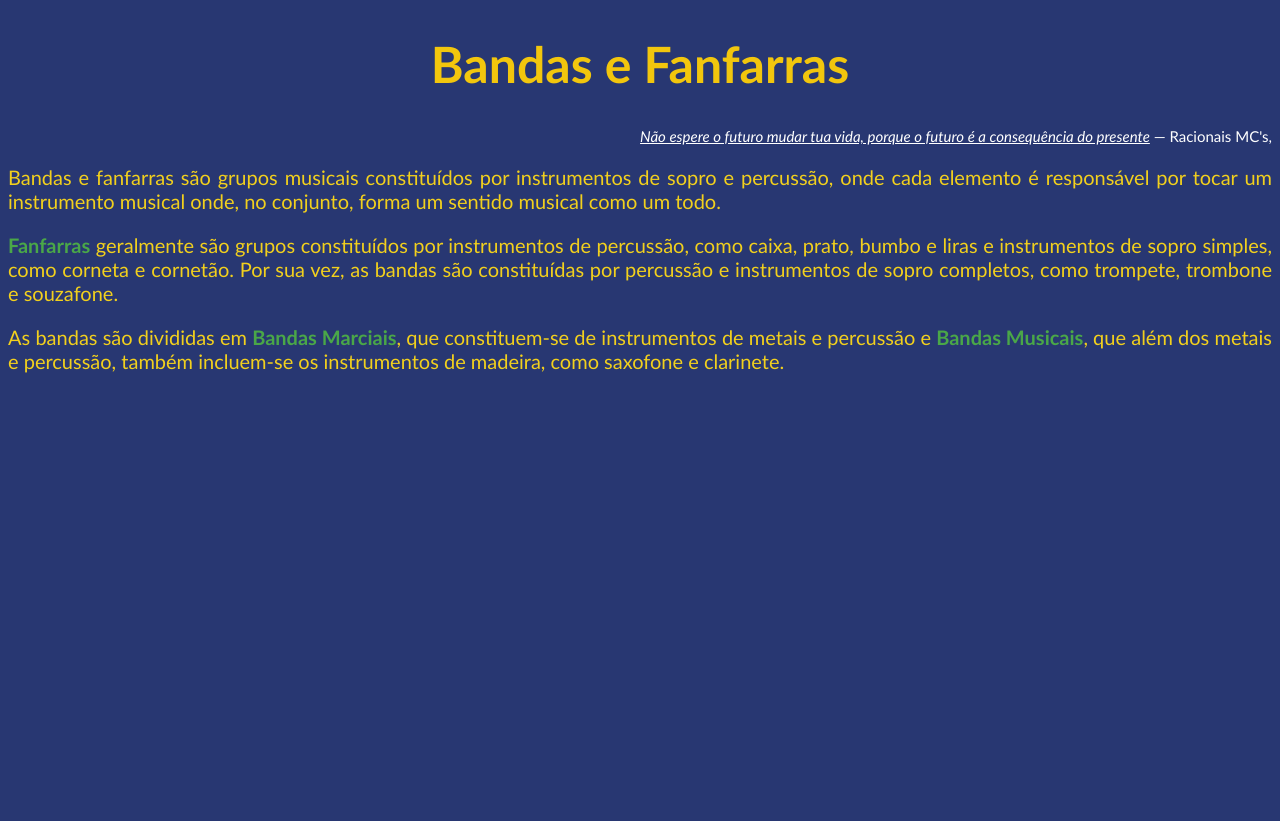
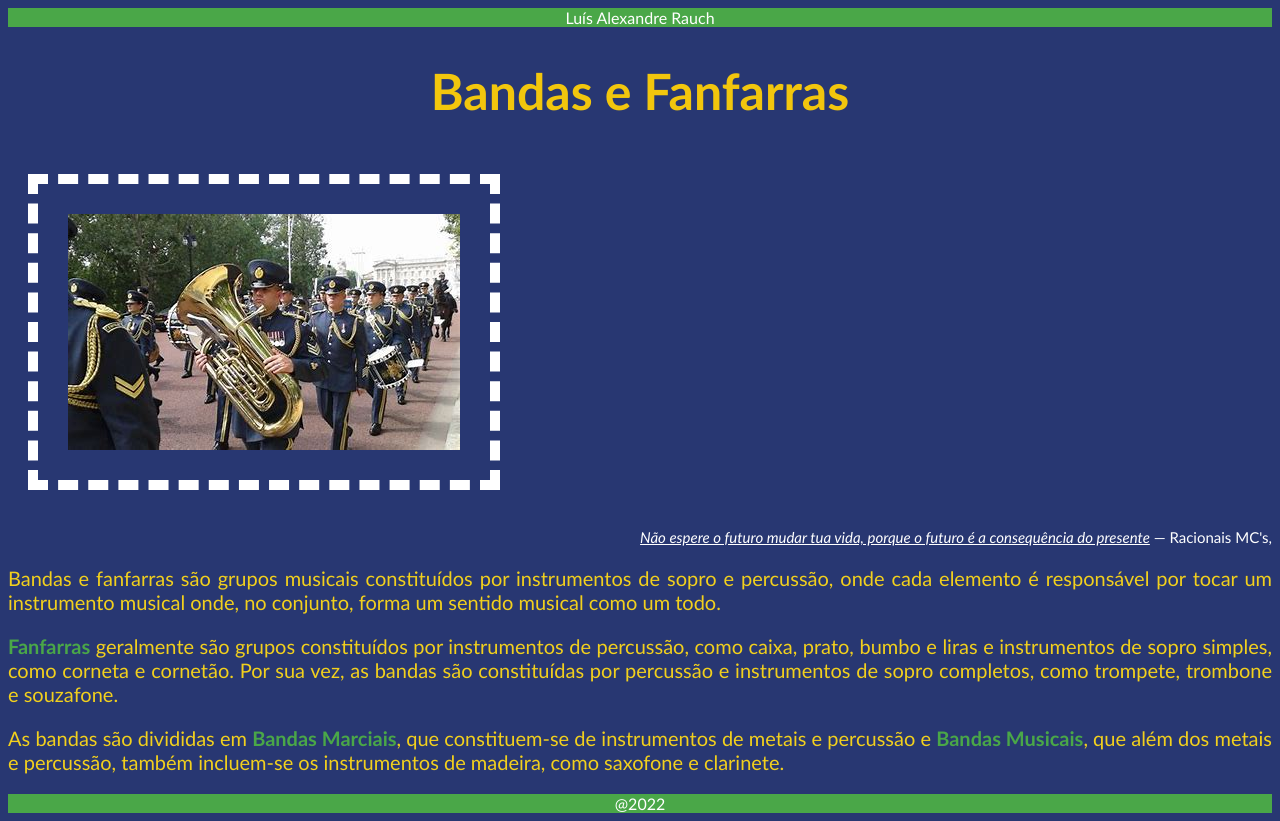
Before and after one commit to luisrauch/ge-formadores2022, a plain HTML site: page index.html in a window 1280 px wide. Before the commit the page ends 800 px from the top, so only its background shows below. Drawn offline with Linux system fonts and the light colour scheme.

Commit message:
acrescentando imagem

```diff
--- a/index.css
+++ b/index.css
@@ -1,8 +1,19 @@
+header {
+    background: #4AA748;
+    color: #FFFFFF;
+    text-align: center;
+}
+
 body {
     background: #283772;
     font-family: 'Gill Sans', 'Gill Sans MT', Calibri, 'Trebuchet MS', sans-serif;
 }
 
+#imagem1 {
+    border: 10px dashed white;
+    margin: 20px;
+    padding: 30px;
+}
 
 h1 {
     text-align: center;
@@ -14,6 +25,12 @@ h1 {
     background: #4AA748;
 }
 
+#frase {
+    color: white;
+    font-size: 15px;
+    text-align: right;
+}
+
 p {
     text-align: justify;
     font-size: 20px;
@@ -23,3 +40,9 @@ p {
 strong {
     color: #4AA748;
 }
+
+footer {
+    background: #4AA748;
+    color: #FFFFFF;
+    text-align: center;
+}
--- a/index.html
+++ b/index.html
@@ -6,30 +6,42 @@
     <meta charset="UTF-8">
     <link rel="stylesheet" href="index.css" </head>
 
+<body>
+    <header>
+        Luís Alexandre Rauch
+    </header>
 
-<body>
+    <main>
+
         <h1>Bandas e Fanfarras</h1>
-
-    <p style="color: white; font-size: 15px; text-align: right"><i><u>Não espere o futuro mudar tua vida, porque o
+        <img id="imagem1" src="bandas.jpg">
+        <p id="frase"><i><u>Não espere o futuro mudar tua vida, porque o
                     futuro é a consequência do presente</u></i> — Racionais MC's,</p>
 
-    <p> Bandas e fanfarras são grupos musicais constituídos por instrumentos de sopro e percussão, onde cada elemento é
+        <p> Bandas e fanfarras são grupos musicais constituídos por instrumentos de sopro e percussão, onde cada
+            elemento é
             responsável por tocar um instrumento musical onde, no conjunto, forma um sentido musical como um todo.</p>
 
-    <p> <strong>Fanfarras</strong> geralmente são grupos constituídos por instrumentos de percussão, como caixa, prato,
+        <p> <strong>Fanfarras</strong> geralmente são grupos constituídos por instrumentos de percussão, como caixa,
+            prato,
             bumbo e liras e
-        instrumentos de sopro simples, como corneta e cornetão. Por sua vez, as bandas são constituídas por percussão e
+            instrumentos de sopro simples, como corneta e cornetão. Por sua vez, as bandas são constituídas por
+            percussão e
             instrumentos de sopro completos, como trompete, trombone
             e souzafone.</p>
 
         <p> As bandas são divididas em <strong>Bandas Marciais</strong>, que constituem-se de instrumentos de metais e
             percussão e
-        <strong>Bandas Musicais</strong>, que além dos metais e percussão, também incluem-se os instrumentos de madeira,
+            <strong>Bandas Musicais</strong>, que além dos metais e percussão, também incluem-se os instrumentos de
+            madeira,
             como saxofone e
             clarinete.
         </p>
+    </main>
+
+    <footer>
+        @2022
+    </footer>
 </body>
 
-
-
 </html>
```
Lines whose indentation alone changed are shown as unchanged.
